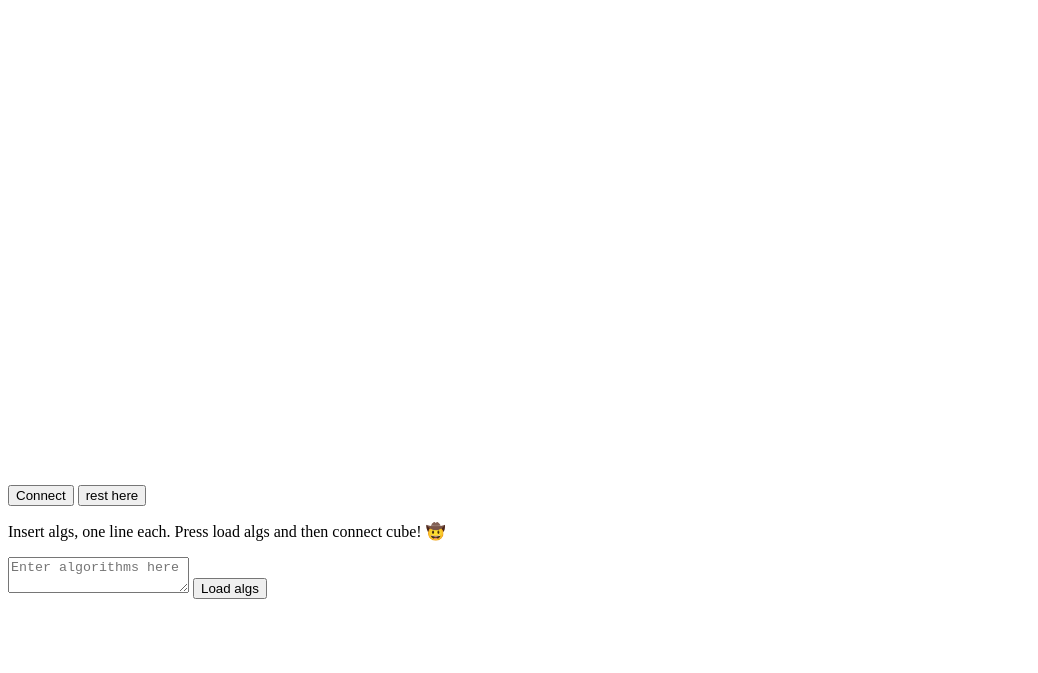
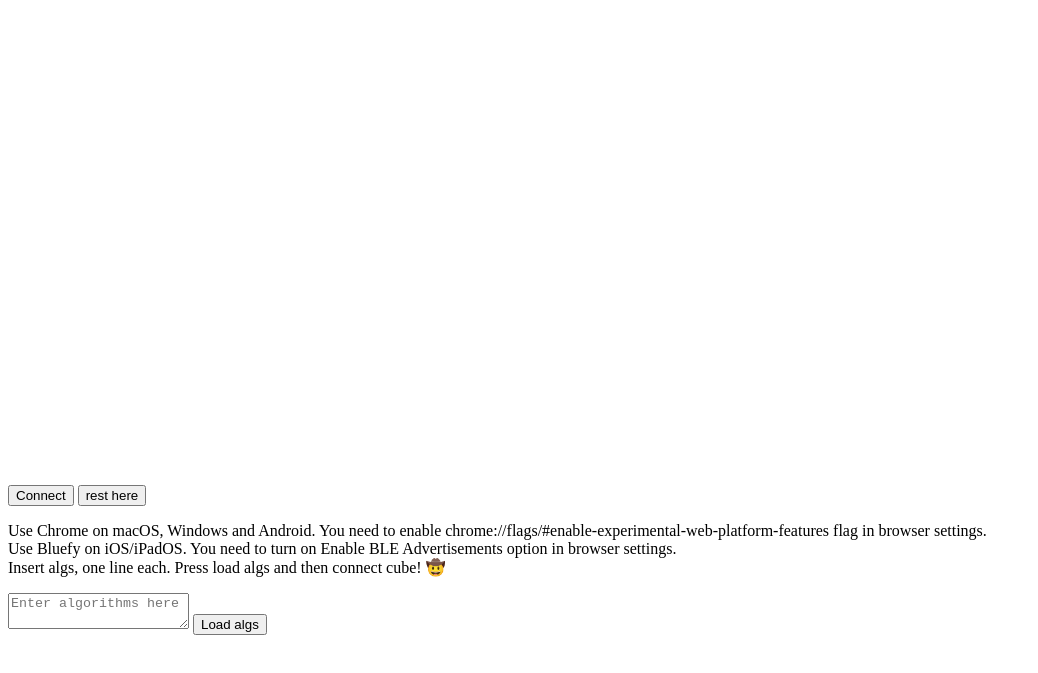
Before and after one commit to jonatso/smart_cube_trainer, a website with bundled scripts: page public/index.html in a window 1280 px wide. Shown: the part 79-752 px from the top of the page, without its empty margins (0-1038 px from the left). Built offline with nearby package versions, Linux system fonts and the light colour scheme.

Commit message:
extra info

```diff
--- a/public/index.html
+++ b/public/index.html
@@ -12,7 +12,15 @@
     <br />
     <button id="connectButton"">Connect</button>
     <button >rest here</button>
-    <p id="userFeedback">Insert algs, one line each. Press load algs and then connect cube! 🤠</p>
+    <p id="userFeedback">
+        Use Chrome on macOS, Windows and Android.
+        You need to enable chrome://flags/#enable-experimental-web-platform-features flag in browser settings.
+        <br />
+        Use Bluefy on iOS/iPadOS.
+        You need to turn on Enable BLE Advertisements option in browser settings.
+        <br />
+        Insert algs, one line each. Press load algs and then connect cube! 🤠
+    </p>
     <textarea type="text" id="algsInput" placeholder="Enter algorithms here"></textarea>
     <button id="loadAlgs">Load algs</button>
 
```
Also changed, not shown: README.md.
